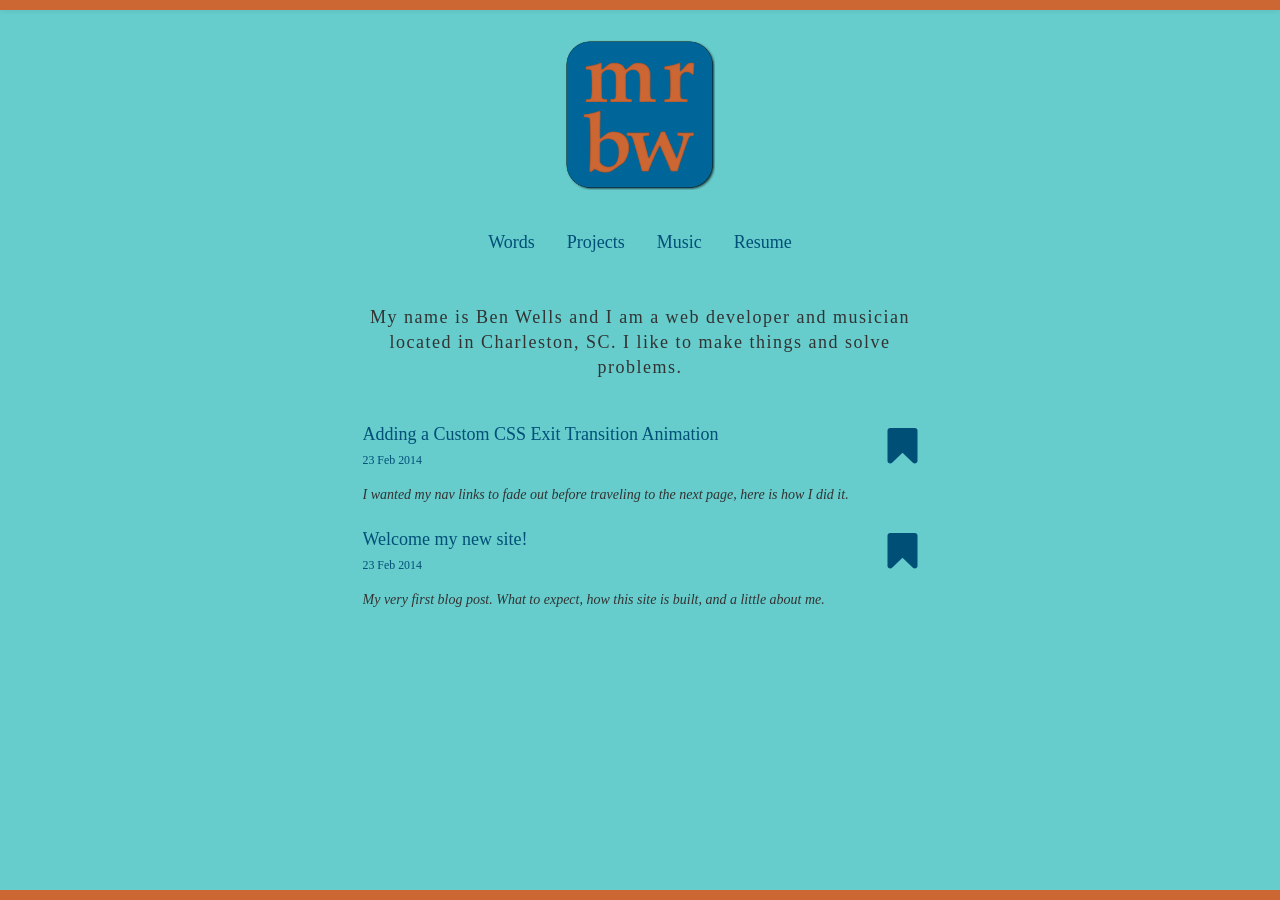
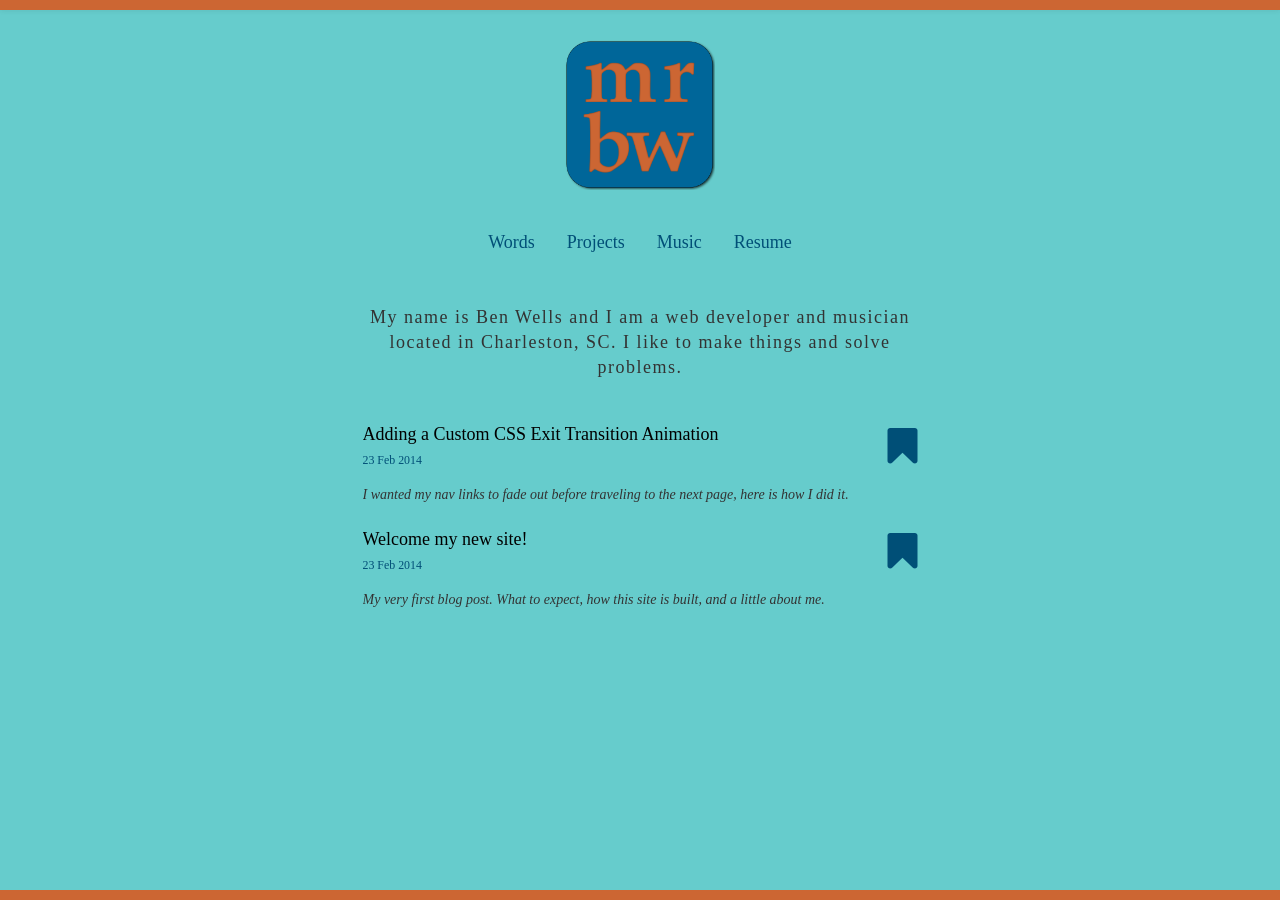
Before and after one commit to benwells/benwells.github.io, a Jekyll site: the page built from index.html, in a window 1280 px wide. Built offline with Jekyll 4.4.1, drawn with Linux system fonts in a browser that asks for light colours; nearby versions of some CDN libraries; some web fonts are replaced; Markdown is read by kramdown in place of the engine named in the settings.

Commit message:
index.html styles

```diff
--- a/css/styles.css
+++ b/css/styles.css
@@ -96,7 +96,8 @@ a:hover {
   text-decoration: none;
 }
 .media-heading {
-  color: #004F77;
+  /*color: #004F77;*/
+  color: black;
   font-family: 'Esteban', serif;
 }
 p {
```
